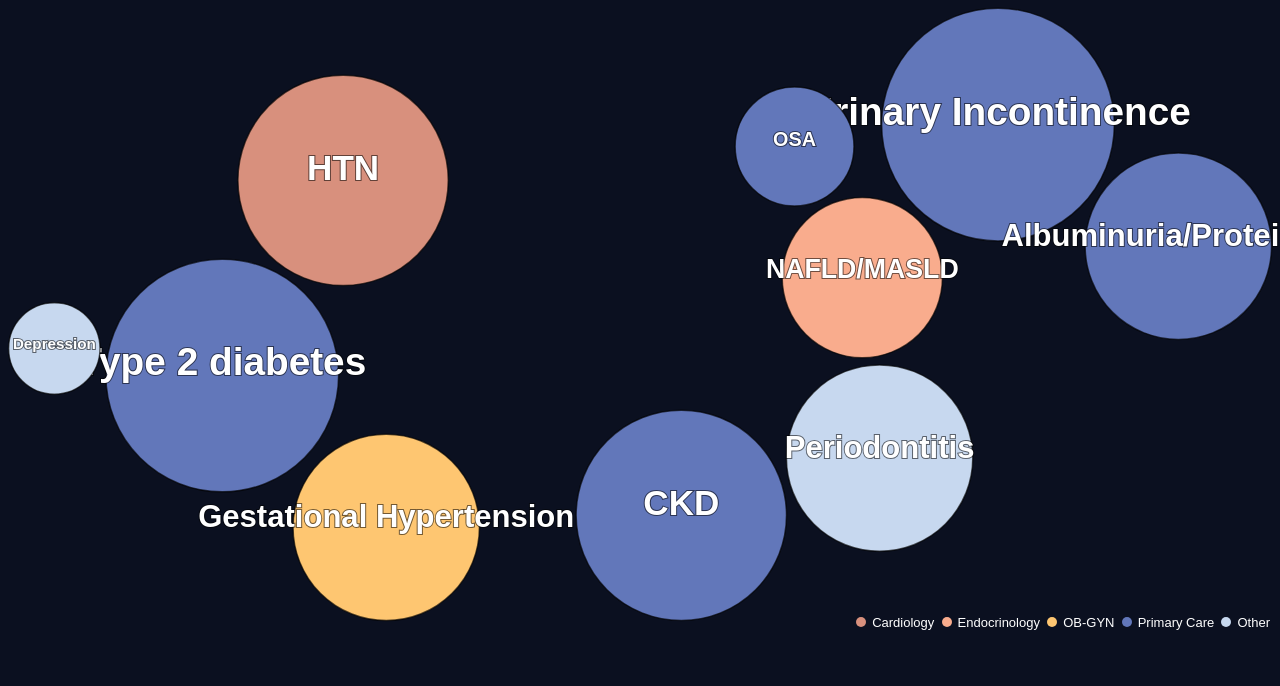
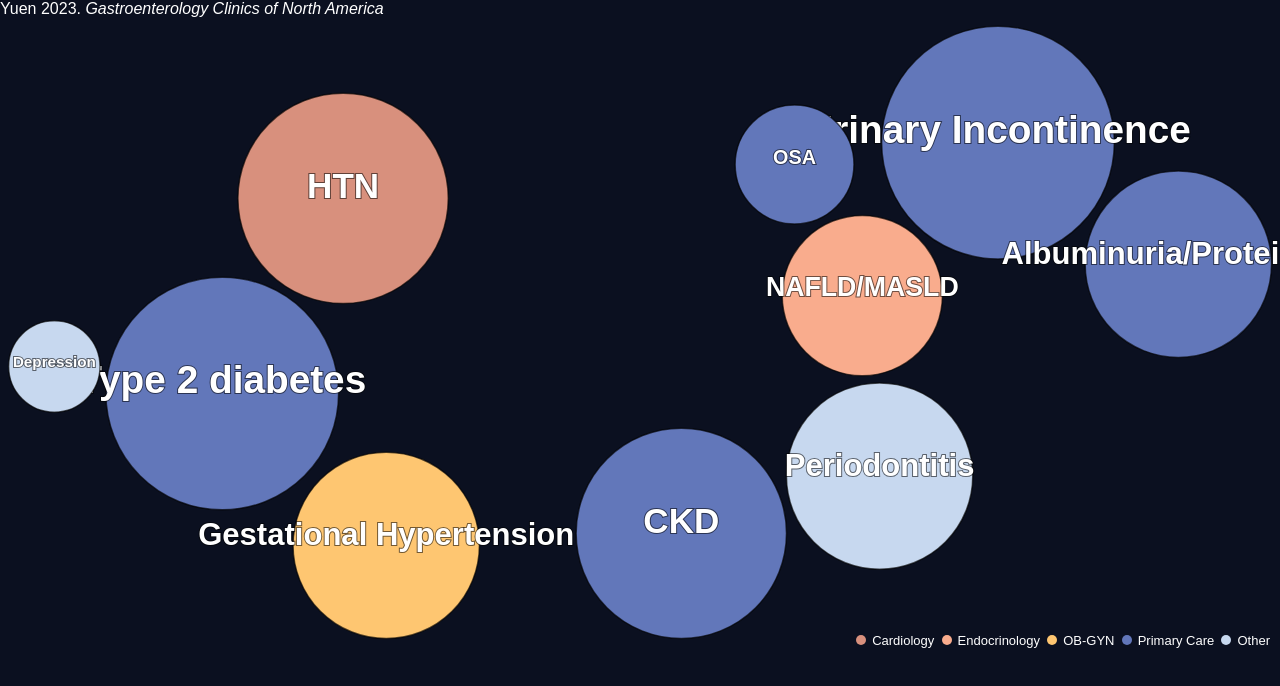
Before and after one commit to noa-kim/bubbles-demo, a plain HTML site: page index.html in a window 1280 px wide. Drawn offline with nearby package versions, Linux system fonts and the light colour scheme.

Commit message:
change page title and subtitle and test T2D links

```diff
--- a/index.html
+++ b/index.html
@@ -1,7 +1,8 @@
 <!DOCTYPE html>
 <html lang="en"><head>
 <meta charset="utf-8"/>
-<title>Interactive Bubble Chart</title>
+<title>Co-Morbidities ASsociated with Obesity </title>
+<subtitle>Yuen 2023. <i>Gastroenterology Clinics of North America</i></subtitle>
 <style>
   body {margin:0; background:#0b1020; color:white; font-family:sans-serif;}
   #chart-wrap {position:relative; height:640px;}
```
